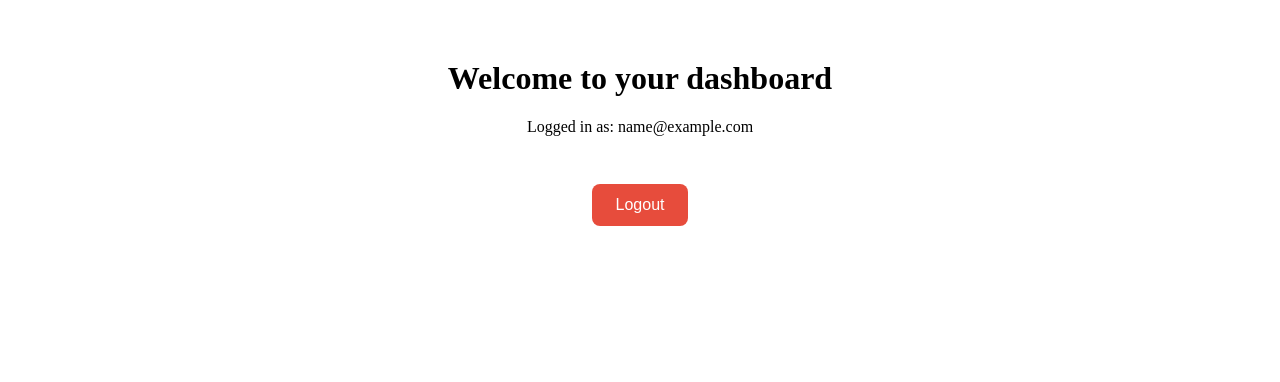
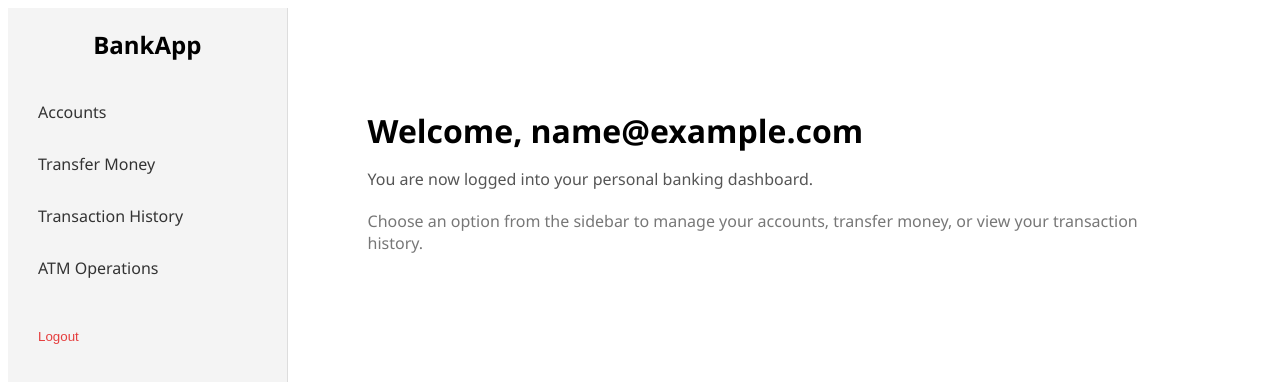
Before and after one commit to volodymyr716819/banking-app, a Vue app in the folder frontend/: page /dashboard in a window 1280 px wide. Shown: the top 382 px of the page. Built offline with nearby package versions, Linux system fonts and the light colour scheme; sample sign-in values are in the browser's storage; the HTML template or start-up script is replaced by a standard one.

Commit message:
Frontend of dashboard and also sidebar. Started working on accounts part

```diff
--- /dev/null
+++ b/frontend/src/layout/DashboardLayout.vue
@@ -0,0 +1,112 @@
+<template>
+    <div class="dashboard-container">
+      <!-- Sidebar -->
+      <aside class="sidebar">
+        <div class="logo">BankApp</div>
+        <nav class="nav-links">
+          <router-link to="/dashboard/accounts" class="nav-link">Accounts</router-link>
+          <router-link to="/dashboard/transfer" class="nav-link">Transfer Money</router-link>
+          <router-link to="/dashboard/history" class="nav-link">Transaction History</router-link>
+          <router-link to="/dashboard/atm" class="nav-link">ATM Operations</router-link>
+          <button @click="logout" class="logout-button">Logout</button>
+        </nav>
+      </aside>
+
+      <!-- Main Content -->
+      <main class="main-content">
+        <router-view></router-view>
+      </main>
+    </div>
+  </template>
+
+  <script>
+  import { useRouter } from 'vue-router';
+  import { ref, onMounted } from 'vue';
+
+  export default {
+    setup() {
+      const router = useRouter();
+      const user = ref({ username: 'Guest' });
+
+      onMounted(() => {
+        const storedUsername = localStorage.getItem('username');
+        if (storedUsername) {
+          user.value.username = storedUsername;
+        }
+      });
+
+      const logout = () => {
+        localStorage.removeItem('authToken');
+        localStorage.removeItem('username');
+        router.push('/login');
+      };
+
+      return {
+        logout,
+        user
+      };
+    }
+  };
+  </script>
+
+  <style scoped>
+  .dashboard-container {
+    display: flex;
+    min-height: 100vh;
+    font-family: 'Segoe UI', sans-serif;
+  }
+
+  .sidebar {
+    width: 240px;
+    background-color: #f4f4f4;
+    border-right: 1px solid #ddd;
+    padding: 20px;
+  }
+
+  .logo {
+    font-size: 1.5rem;
+    font-weight: bold;
+    text-align: center;
+    margin-bottom: 30px;
+  }
+
+  .nav-links {
+    display: flex;
+    flex-direction: column;
+    gap: 10px;
+  }
+
+  .nav-link {
+    padding: 10px;
+    border-radius: 6px;
+    text-decoration: none;
+    color: #333;
+    transition: background-color 0.2s ease;
+  }
+
+  .nav-link:hover {
+    background-color: #e2e8f0;
+  }
+
+  .logout-button {
+    margin-top: 20px;
+    background: none;
+    color: #e53e3e;
+    border: none;
+    cursor: pointer;
+    padding: 10px;
+    border-radius: 6px;
+    text-align: left;
+    transition: background-color 0.2s ease;
+  }
+
+  .logout-button:hover {
+    background-color: #ffe5e5;
+  }
+
+  .main-content {
+    flex-grow: 1;
+    padding: 40px;
+    background-color: #fff;
+  }
+  </style>
--- a/frontend/src/router/index.js
+++ b/frontend/src/router/index.js
@@ -2,18 +2,26 @@ import { createRouter, createWebHistory } from 'vue-router'
 import LoginView from '../views/LoginView.vue'
 import RegisterView from '../views/RegisterView.vue'
 import DashboardView from '../views/DashboardView.vue'
+import AccountsView from '../views/AccountsView.vue'
+import DashboardLayout from '../layout/DashboardLayout.vue'
 import { useAuthStore } from '../store/auth'
 
 const routes = [
-  { path: '/', redirect: '/login' },
   { path: '/login', component: LoginView },
   { path: '/register', component: RegisterView },
   {
     path: '/dashboard',
-    component: DashboardView,
-    meta: { requiresAuth: true },
+    component: DashboardLayout,
+    children: [
+      { path: '', component: DashboardView },  // << Welcome page after login
+      { path: 'accounts', component: AccountsView },
+      // { path: 'transfer', component: TransferPageView },
+      // { path: 'atm', component: AtmPageView },
+      // { path: 'history', component: HistoryPageView }
+    ]
   },
-]
+  { path: '/', redirect: '/login' }
+];
 
 const router = createRouter({
   history: createWebHistory(),
--- /dev/null
+++ b/frontend/src/views/AccountsView.vue
@@ -0,0 +1,172 @@
+<template>
+  <div class="accounts-page">
+    <h1 class="page-title">Your Accounts</h1>
+
+    <div class="create-account-container">
+      <button @click="showForm = !showForm" class="create-account-button">
+        {{ showForm ? "Cancel" : "+ Create Account" }}
+      </button>
+
+      <div v-if="showForm" class="account-form">
+        <label for="accountType">Select Account Type:</label>
+        <select
+          v-model="newAccountType"
+          id="accountType"
+          class="account-type-select"
+        >
+          <option value="CHECKING">Checking</option>
+          <option value="SAVINGS">Savings</option>
+        </select>
+        <button @click="createAccount" class="submit-button">Create</button>
+      </div>
+    </div>
+
+    <div class="accounts-grid">
+      <div v-for="account in accounts" :key="account.id" class="account-card">
+        <h2>{{ account.type }} Account</h2>
+        <p>Balance: €{{ account.balance.toFixed(2) }}</p>
+        <p>Account ID: {{ account.id }}</p>
+        <p>
+          Status:
+          <span :class="account.approved ? 'approved-badge' : 'pending-badge'">
+            {{ account.approved ? "Approved" : "Pending Approval" }}
+          </span>
+        </p>
+      </div>
+    </div>
+  </div>
+</template>
+
+<script>
+import { ref, onMounted } from "vue";
+import axios from "axios";
+
+export default {
+  setup() {
+    const accounts = ref([]);
+    const showForm = ref(false);
+    const newAccountType = ref("CHECKING");
+
+    const fetchAccounts = async () => {
+      try {
+        const response = await axios.get(
+          "http://localhost:8080/api/accounts/user",
+          {
+            withCredentials: true,
+          }
+        );
+        accounts.value = response.data;
+      } catch (err) {
+        console.error("Failed to fetch accounts:", err);
+        alert("Failed to load accounts. Please make sure you are logged in.");
+      }
+    };
+
+    const createAccount = async () => {
+      try {
+        await axios.post("http://localhost:8080/api/accounts/create", {
+          type: newAccountType.value,
+        });
+        showForm.value = false;
+        newAccountType.value = "CHECKING";
+        await fetchAccounts();
+      } catch (err) {
+        console.error("Failed to create account", err);
+      }
+    };
+
+    onMounted(() => {
+      fetchAccounts();
+    });
+
+    return {
+      accounts,
+      showForm,
+      newAccountType,
+      createAccount,
+    };
+  },
+};
+</script>
+
+<style scoped>
+.accounts-page {
+  padding: 40px;
+  background-color: #fff;
+}
+
+.page-title {
+  font-size: 2rem;
+  margin-bottom: 20px;
+  font-weight: bold;
+  color: #333;
+}
+
+.create-account-container {
+  margin-bottom: 30px;
+}
+
+.create-account-button {
+  padding: 10px 20px;
+  background-color: #4caf50;
+  color: white;
+  border: none;
+  border-radius: 8px;
+  cursor: pointer;
+  font-size: 1rem;
+}
+
+.create-account-button:hover {
+  background-color: #45a049;
+}
+
+.account-form {
+  margin-top: 15px;
+  display: flex;
+  flex-direction: column;
+  gap: 10px;
+}
+
+.account-type-select {
+  padding: 8px;
+  border-radius: 6px;
+  border: 1px solid #ccc;
+}
+
+.submit-button {
+  padding: 8px 16px;
+  background-color: #3182ce;
+  color: white;
+  border: none;
+  border-radius: 6px;
+  cursor: pointer;
+  font-size: 1rem;
+}
+
+.submit-button:hover {
+  background-color: #2b6cb0;
+}
+
+.accounts-grid {
+  display: grid;
+  grid-template-columns: repeat(auto-fill, minmax(250px, 1fr));
+  gap: 20px;
+}
+
+.account-card {
+  background: #f9f9f9;
+  padding: 20px;
+  border-radius: 10px;
+  box-shadow: 0 2px 5px rgba(0, 0, 0, 0.1);
+}
+
+.approved-badge {
+  color: green;
+  font-weight: bold;
+}
+
+.pending-badge {
+  color: orange;
+  font-weight: bold;
+}
+</style>
--- a/frontend/src/views/DashboardView.vue
+++ b/frontend/src/views/DashboardView.vue
@@ -1,45 +1,67 @@
 <template>
-    <div class="dashboard">
-        <h1>Welcome to your dashboard</h1>
-        <p v-if="user">Logged in as: {{ user.email }}</p>
+  <div class="dashboard-container">
 
-        <button @click="handleLogout">Logout</button>
-    </div>
+    <!-- Main Content -->
+    <main class="main-content">
+      <h1 class="title">Welcome, {{ user.email || "Guest" }}</h1>
+      <p class="subtitle">
+        You are now logged into your personal banking dashboard.
+      </p>
+      <div class="info-message">
+        Choose an option from the sidebar to manage your accounts, transfer
+        money, or view your transaction history.
+      </div>
+    </main>
+  </div>
 </template>
 
-<script setup>
-import { useAuthStore } from '../store/auth'
-import { useRouter } from 'vue-router'
+<script>
+import { useAuthStore } from "../store/auth";
+import { useRouter } from "vue-router";
 
-const authStore = useAuthStore()
-const user = authStore.user
-const router = useRouter()
+export default {
+  setup() {
+    const router = useRouter();
+    const authStore = useAuthStore();
 
-function handleLogout() {
-    authStore.logout()
-    router.push('/login')
-}
+    const logout = () => {
+      localStorage.removeItem("authToken");
+      router.push("/login");
+    };
+
+    return {
+      logout,
+      user: authStore.user,
+    };
+  },
+};
 </script>
 
 <style scoped>
-.dashboard {
-    max-width: 600px;
-    margin: 60px auto;
-    text-align: center;
+.dashboard-container {
+  display: flex;
+  min-height: 100vh;
+  font-family: "Segoe UI", sans-serif;
 }
 
-button {
-    margin-top: 2rem;
-    padding: 0.75rem 1.5rem;
-    font-size: 1rem;
-    background-color: #e74c3c;
-    color: white;
-    border: none;
-    border-radius: 8px;
-    cursor: pointer;
+.main-content {
+  flex-grow: 1;
+  padding: 40px;
+  background-color: #fff;
 }
 
-button:hover {
-    background-color: #c0392b;
+.title {
+  font-size: 2rem;
+  margin-bottom: 10px;
+}
+
+.subtitle {
+  color: #555;
+  margin-bottom: 20px;
+}
+
+.info-message {
+  font-size: 1rem;
+  color: #777;
 }
 </style>
```
Also changed, not shown: 1 other file (tests, documents, lock files or other folders).
